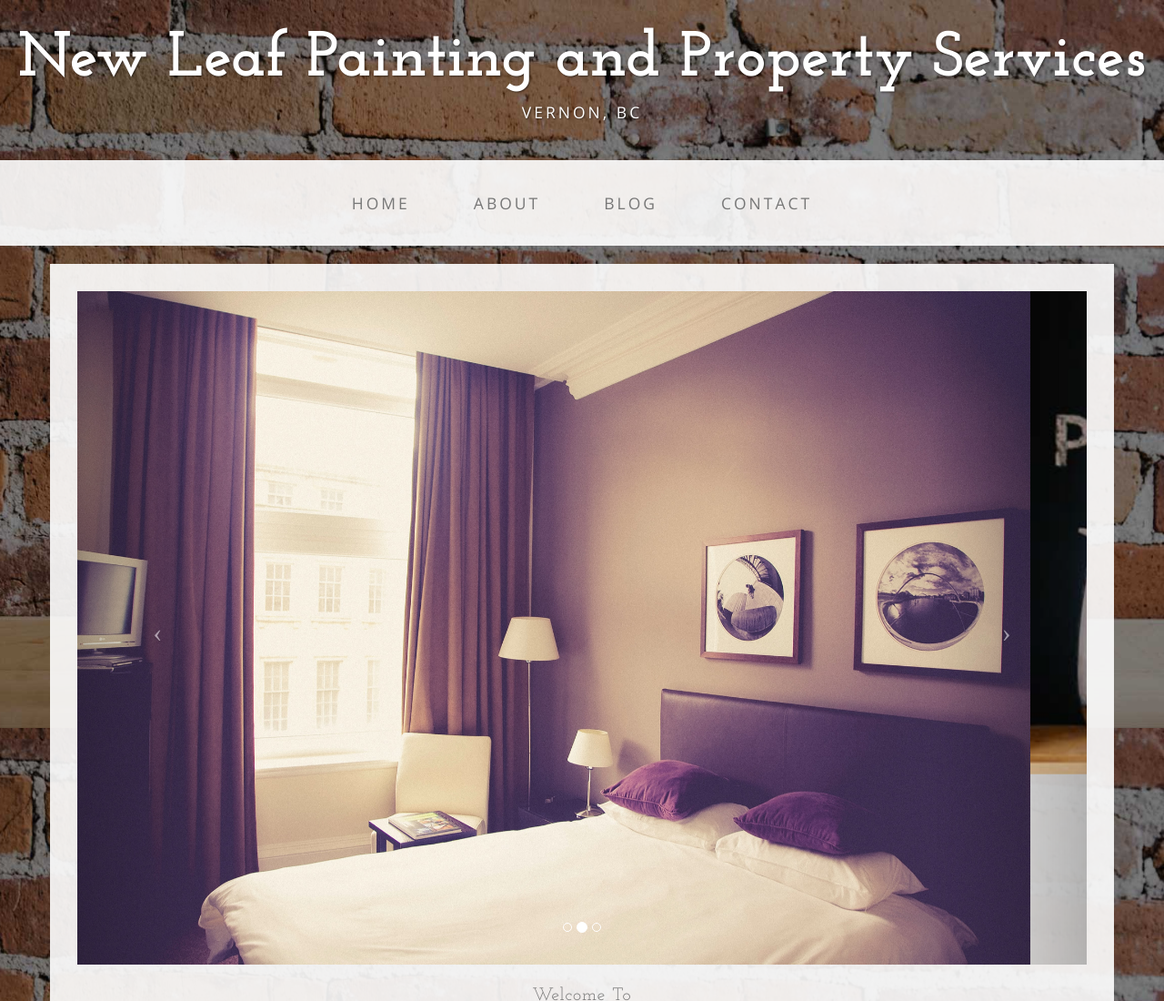
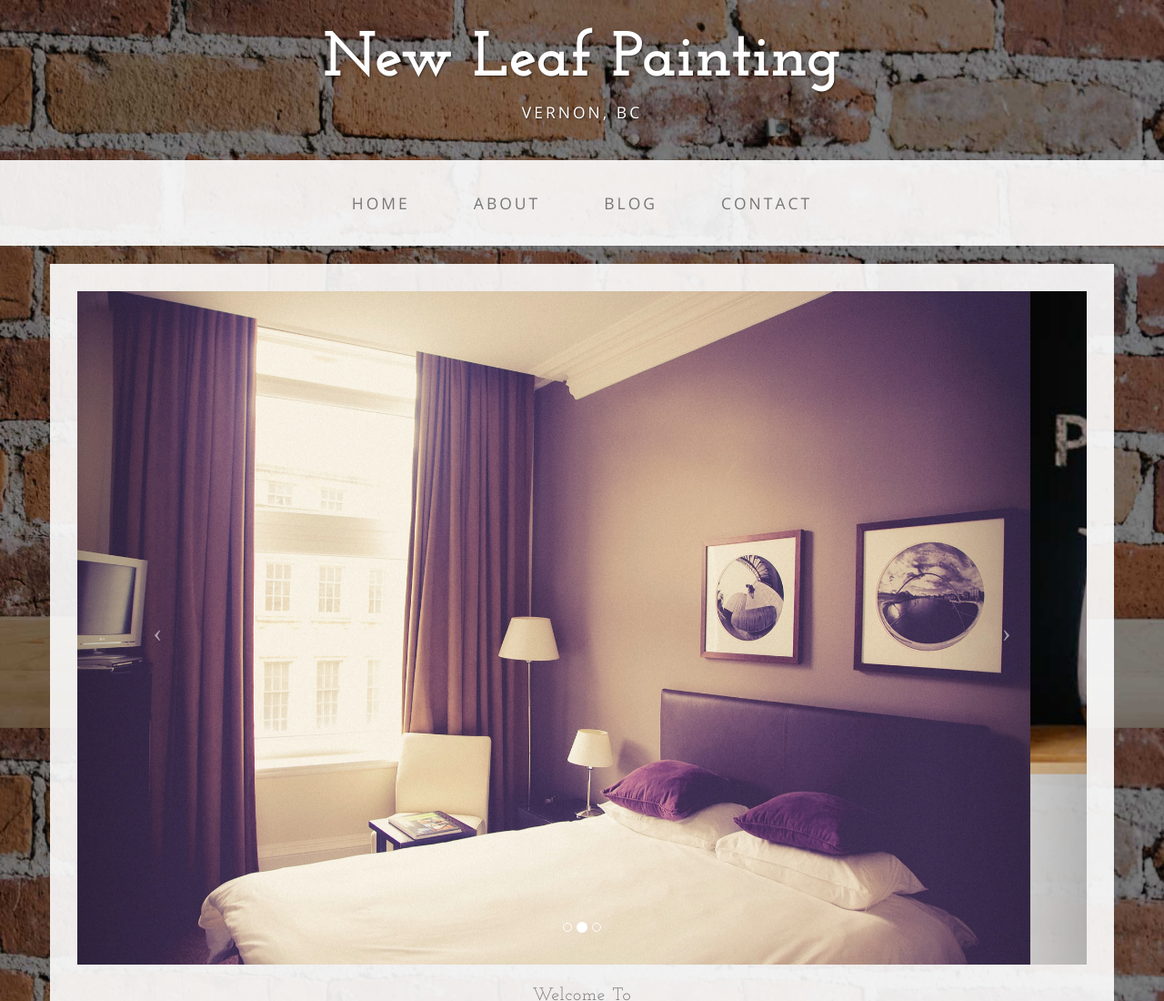
Before and after one commit to mijustin/newleaf, a plain HTML site: page index.html in a window 1280 px wide. Shown: the top 1100 px of the page at 91% size. Drawn offline with nearby package versions, Linux system fonts and the light colour scheme.

Commit message:
Fixed header

```diff
--- a/index.html
+++ b/index.html
@@ -32,7 +32,7 @@
 
 <body>
 
-    <div class="brand">New Leaf Painting and Property Services</div>
+    <div class="brand">New Leaf Painting</div>
     <div class="address-bar">Vernon, BC</div>
 
     <!-- Navigation -->
```
